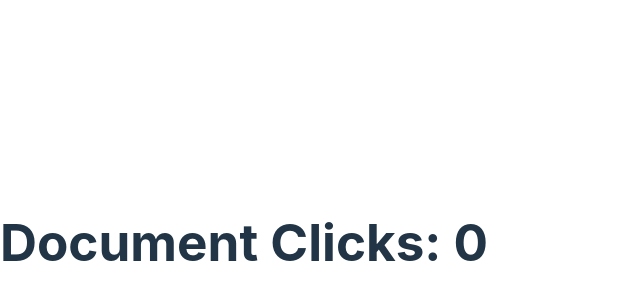
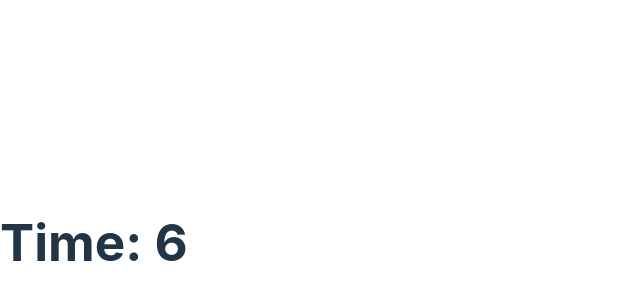
Before and after one commit to MethanBlun/codecademy_react, a React (Vite) app in the folder codecademy_react/: page / in a window 1280 px wide. Shown: the part 158-458 px from the top of the page, without its empty margins (0-640 px from the left). Built offline with nearby package versions, Linux system fonts and the light colour scheme.

Commit message:
combinate setInterval and setTime for updating timer every (delay)

```diff
--- a/codecademy_react/src/App.jsx
+++ b/codecademy_react/src/App.jsx
@@ -1,31 +1,25 @@
 import React, { useEffect, useState } from "react";
 
-function PageTitle() {
-  const [clickCount, setClickCount] = useState(0);
-
-  // const increment = () => {
-  //   setClickCount((prev) => prev - 0.01);
-  // };
+function Timer() {
+  const [time, setTime] = useState(0);
   useEffect(() => {
-    alert('welcome to the brand new website , realise your dream , work everyday ')
-    // document.addEventListener("keydown", increment);
-    // alert(clickCount)
-    // return document.removeEventListener("keydown", increment)
+    setInterval(()=>{setTime((prev)=> prev + 1)},2000)
   },[]);
 
-
-
+  //  const intervalId = setInterval(() => {setTime ((prev)=> prev + 1);})
+  // function intervalId(){
+  //   setInterval(()=>{setTime((prev) => prev + 1)})
+  // }
   return (
-    <div>
-      <h1>Document Clicks: {clickCount}</h1>
-    </div>
+    <>
+      <h1>Time: {time}</h1>
+    </>
   );
 }
-
 function App() {
   return (
     <>
-      <PageTitle />
+      <Timer />
     </>
   );
 }
```
Also changed, not shown: 1 other file (tests, documents, lock files or other folders).
